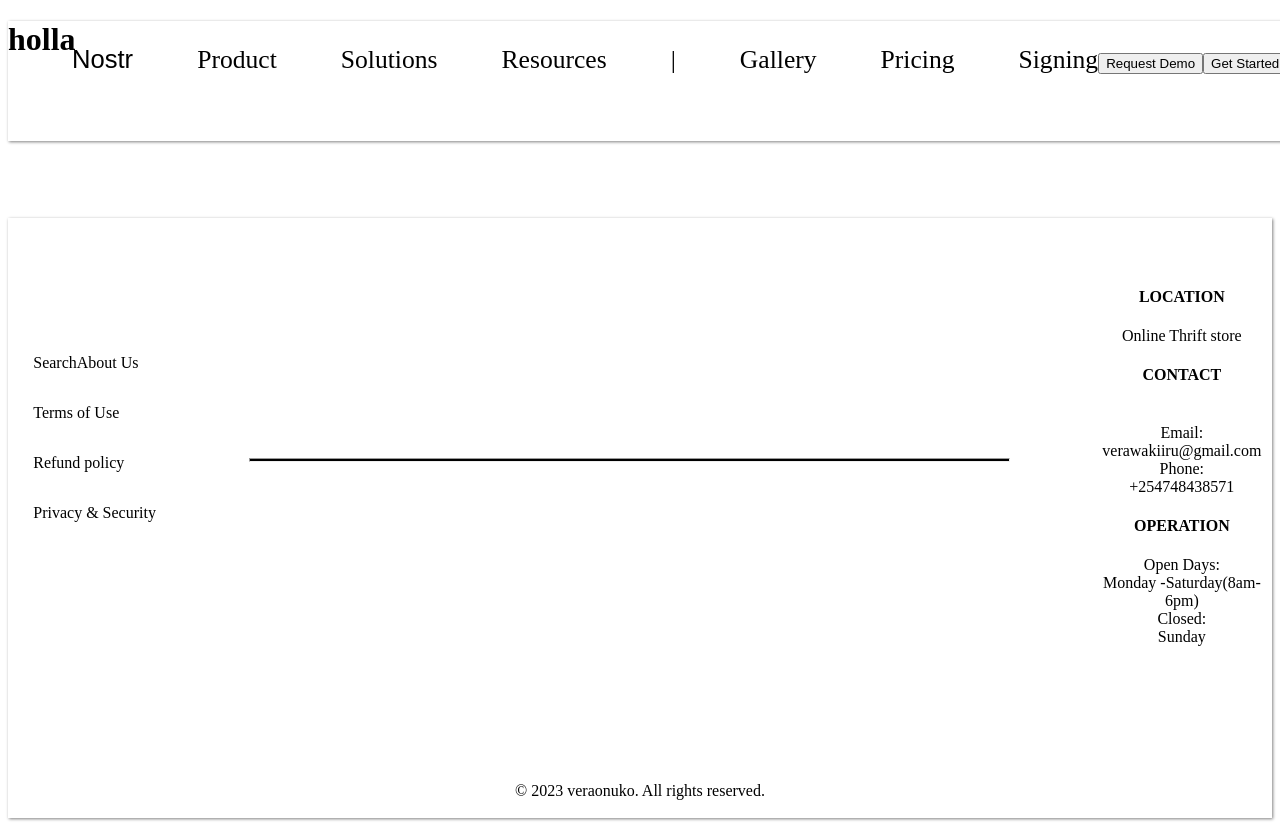
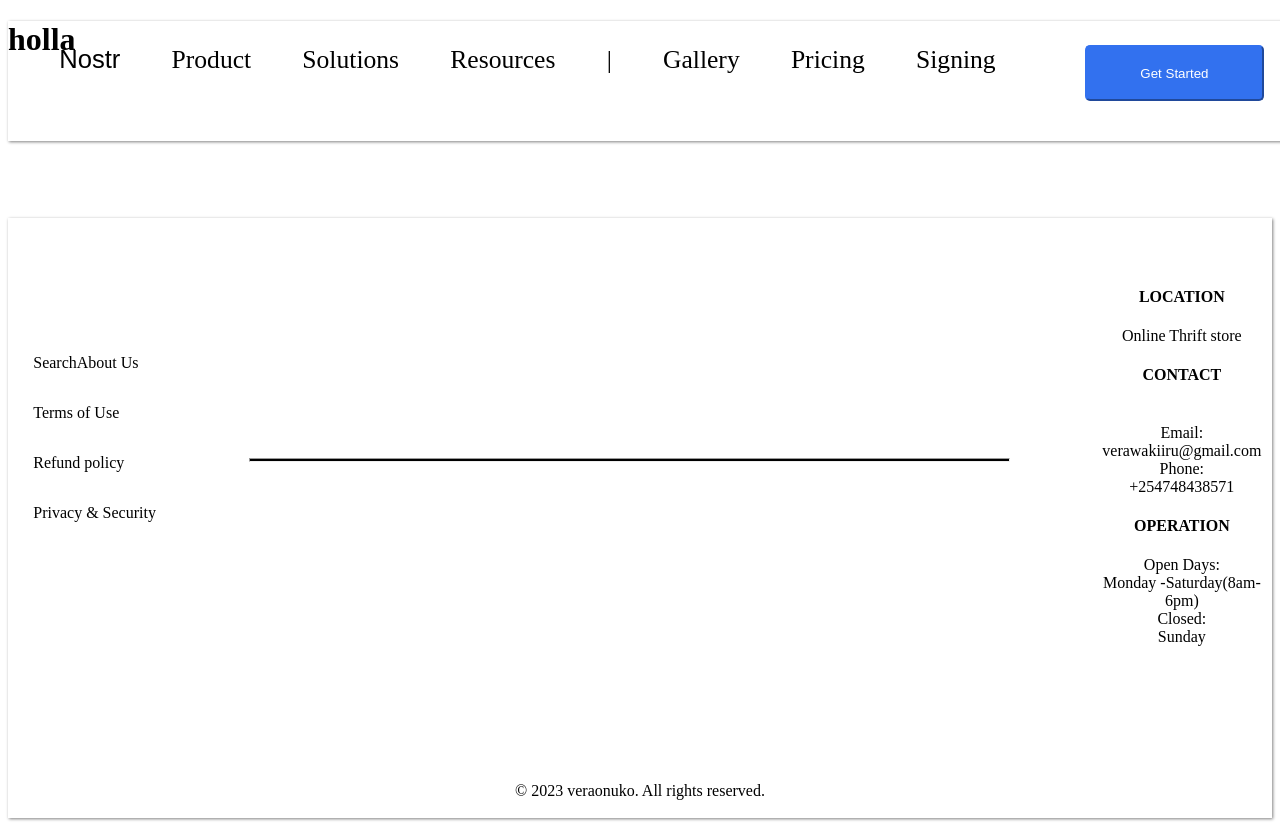
Before and after one commit to Vera25-O/Nostr, a React (Create React App) app in the folder my-nostr/: page / in a window 1280 px wide. Built offline with nearby package versions, Linux system fonts and the light colour scheme.

Commit message:
modified button

```diff
--- a/my-nostr/src/Components/Navbar.js
+++ b/my-nostr/src/Components/Navbar.js
@@ -29,8 +29,7 @@ function Navbar() {
         <h7>Gallery</h7>
         <h7>Pricing</h7>
         <h7>Signing</h7>
-        <button>Request Demo</button>
-        <button>Get Started</button>
+        <button className="started">Get Started</button>
     </nav>
 
   );
--- a/my-nostr/src/index.css
+++ b/my-nostr/src/index.css
@@ -19,7 +19,7 @@
   }
   h7 {
     display: inline-block;
-    margin-left: 5%;
+    margin-left: 4%;
     padding-top: 3vh;
     font-size: 2vw;
     color: black;
@@ -31,6 +31,17 @@
     transform: scaleX(0);
     transition: transform 250ms ease-in-out;
     transform-origin:100% 50%
+  }
+  .started{
+    background-color:rgb(50, 113, 239);
+    border-color: rgb(50, 113, 239);
+    color: white;
+    border-radius: 5px;
+    width: 14%;
+    height: 7vh;
+    float: right;
+    margin-top: 3vh;
+    margin-right: 3vh;
   }
   /* footer css */
 .footer {
```
